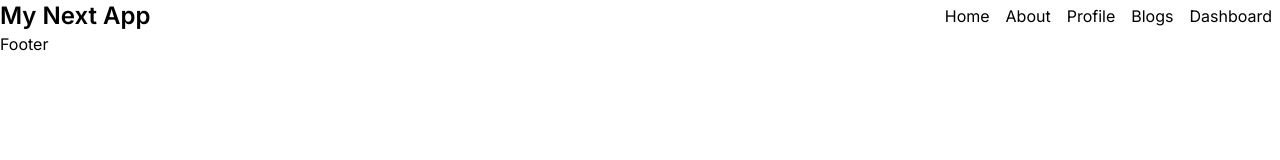
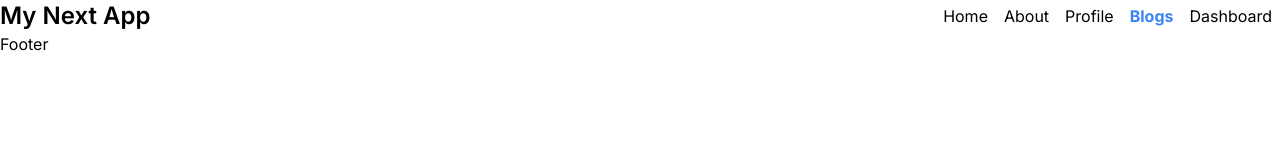
Before and after one commit to shahjalalhazari/My-Next-App, a Next.js app: page /blogs in a window 1280 px wide. Shown: the top 160 px of the page. Built offline with nearby package versions, Linux system fonts and the light colour scheme.

Commit message:
83.9 Client React Component(NavLink) for active routes and usePathname hook.

```diff
--- a/src/components/CustomNavbar.jsx
+++ b/src/components/CustomNavbar.jsx
@@ -1,4 +1,5 @@
 import Link from "next/link";
+import NavLink from "./NavLink";
 
 const navLinks = [
   {
@@ -30,7 +31,13 @@
       <ul className="flex items-center justify-center">
         {navLinks.map(({ path, title }) => (
           <li key={path} className="mx-2">
-            <Link href={path}>{title}</Link>
+            <NavLink
+              href={path}
+              activeClassName="text-blue-500 font-bold"
+              exact={path == "/"}
+            >
+              {title}
+            </NavLink>
           </li>
         ))}
       </ul>
--- a/src/components/MySidebar.jsx
+++ b/src/components/MySidebar.jsx
@@ -1,4 +1,5 @@
 import Link from "next/link";
+import NavLink from "./NavLink";
 
 const navLinks = [
   {
@@ -26,7 +27,7 @@
       <ul>
         {navLinks.map(({ path, title }) => (
           <li key={path}>
-            <Link href={path}>{title}</Link>
+            <NavLink activeClassName="text-red-500 font-bold" exact href={path}>{title}</NavLink>
           </li>
         ))}
       </ul>
--- /dev/null
+++ b/src/components/NavLink.jsx
@@ -0,0 +1,27 @@
+"use client";
+import classNames from "@/utils/classNames";
+import Link from "next/link";
+import { usePathname } from "next/navigation";
+
+const NavLink = ({
+  children,
+  exact = false,
+  href,
+  activeClassName,
+  ...props
+}) => {
+  const path = usePathname();
+  const active = exact ? path === href : path.startsWith(href);
+  const classes = classNames(props.className, active && activeClassName);
+  if (classes) {
+    props.className = classes;
+  }
+
+  return (
+    <Link href={href} {...props}>
+      {children}
+    </Link>
+  );
+};
+
+export default NavLink;
--- /dev/null
+++ b/src/utils/classNames.js
@@ -0,0 +1,3 @@
+const classNames = (...args) => args.filter(Boolean).join(" ");
+
+export default classNames;
```
